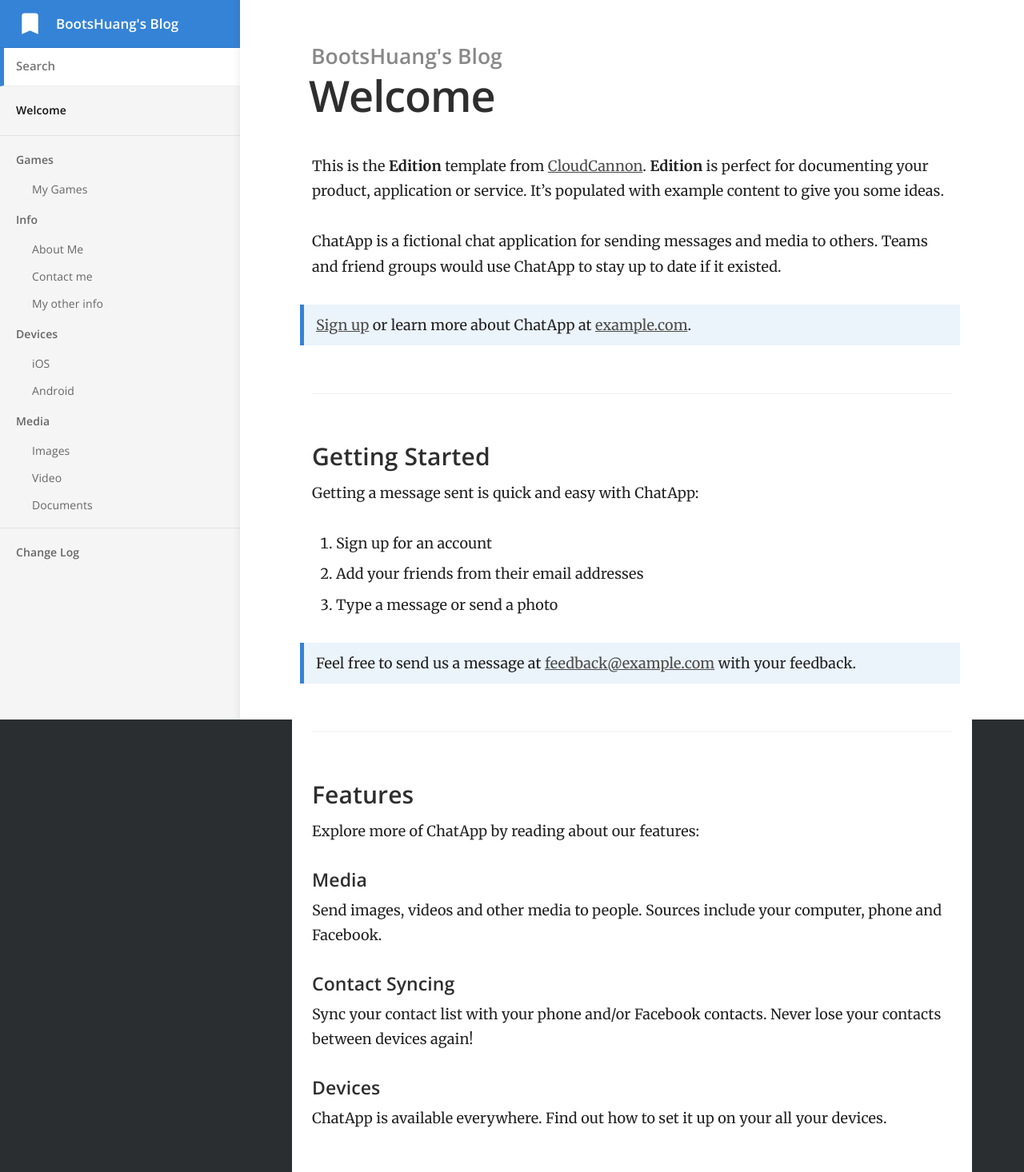
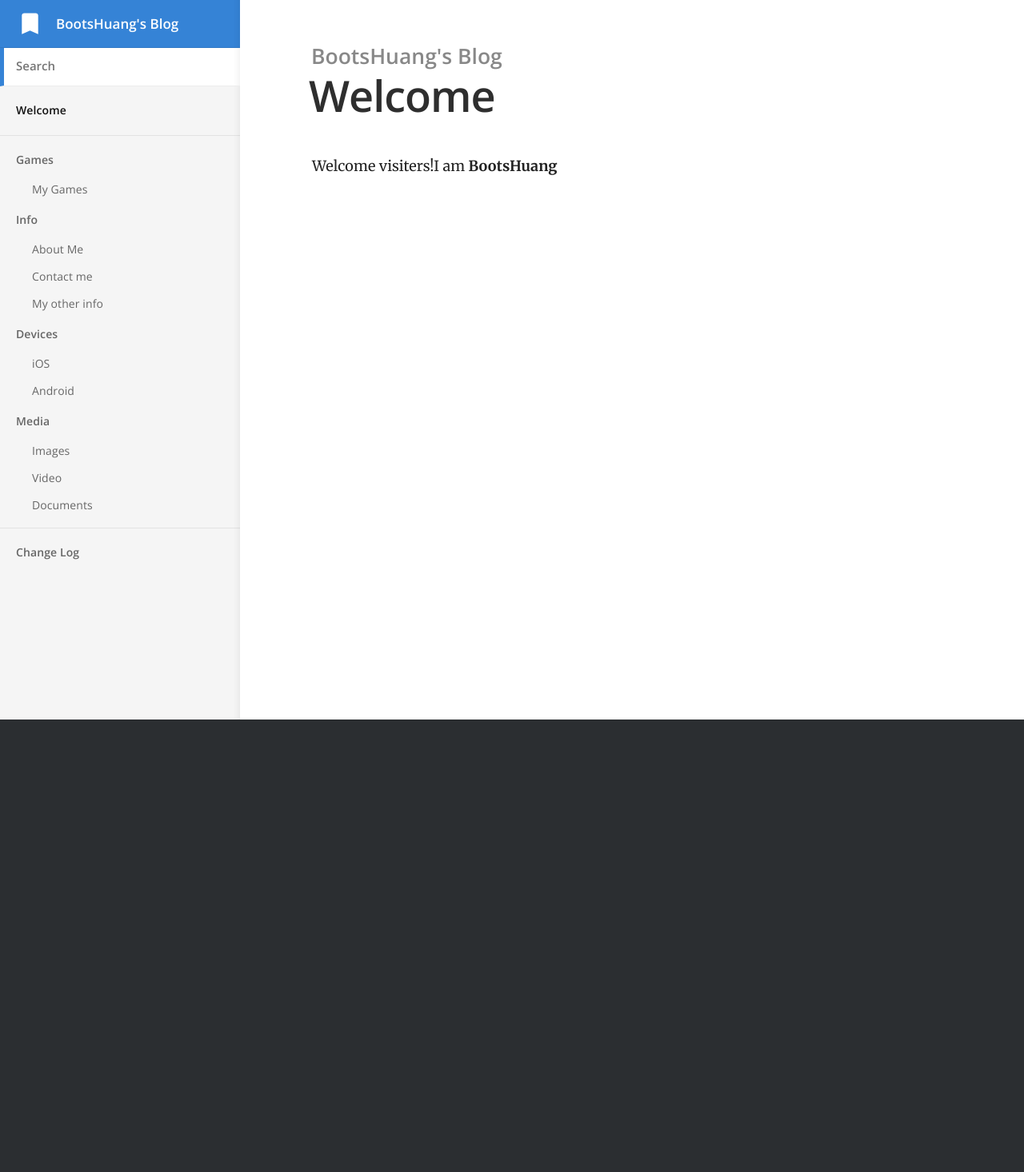
Before and after one commit to BootsHuang/BootsHuang.github.io, a Jekyll site: the page built from index.md, in a window 1280 px wide. Shown: the whole page at 80% size. Built offline with Jekyll 4.4.1, drawn with Linux system fonts in a browser that asks for light colours; after the commit the page ends 900 px from its top, so only the background shows below that.

Commit message:
修改文件: index.md

```diff
--- a/index.md
+++ b/index.md
@@ -2,37 +2,5 @@
 title: Welcome
 ---
 
-This is the **Edition** template from [CloudCannon](http://cloudcannon.com/).
-**Edition** is perfect for documenting your product, application or service.
-It's populated with example content to give you some ideas.
 
-ChatApp is a fictional chat application for sending messages and media to others.
-Teams and friend groups would use ChatApp to stay up to date if it existed.
-
-> [Sign up](http://example.com/signup) or learn more about ChatApp at [example.com](http://example.com/).
-
-### Getting Started
-
-Getting a message sent is quick and easy with ChatApp:
-
-1. Sign up for an account
-2. Add your friends from their email addresses
-3. Type a message or send a photo
-
-> Feel free to send us a message at [feedback@example.com](mailto:feedback@example.com) with your feedback.
-
-### Features
-
-Explore more of ChatApp by reading about our features:
-
-#### Media
-
-Send images, videos and other media to people. Sources include your computer, phone and Facebook.
-
-#### Contact Syncing
-
-Sync your contact list with your phone and/or Facebook contacts. Never lose your contacts between devices again!
-
-#### Devices
-
-ChatApp is available everywhere. Find out how to set it up on your all your devices.
+Welcome visiters!I am **BootsHuang**
```
